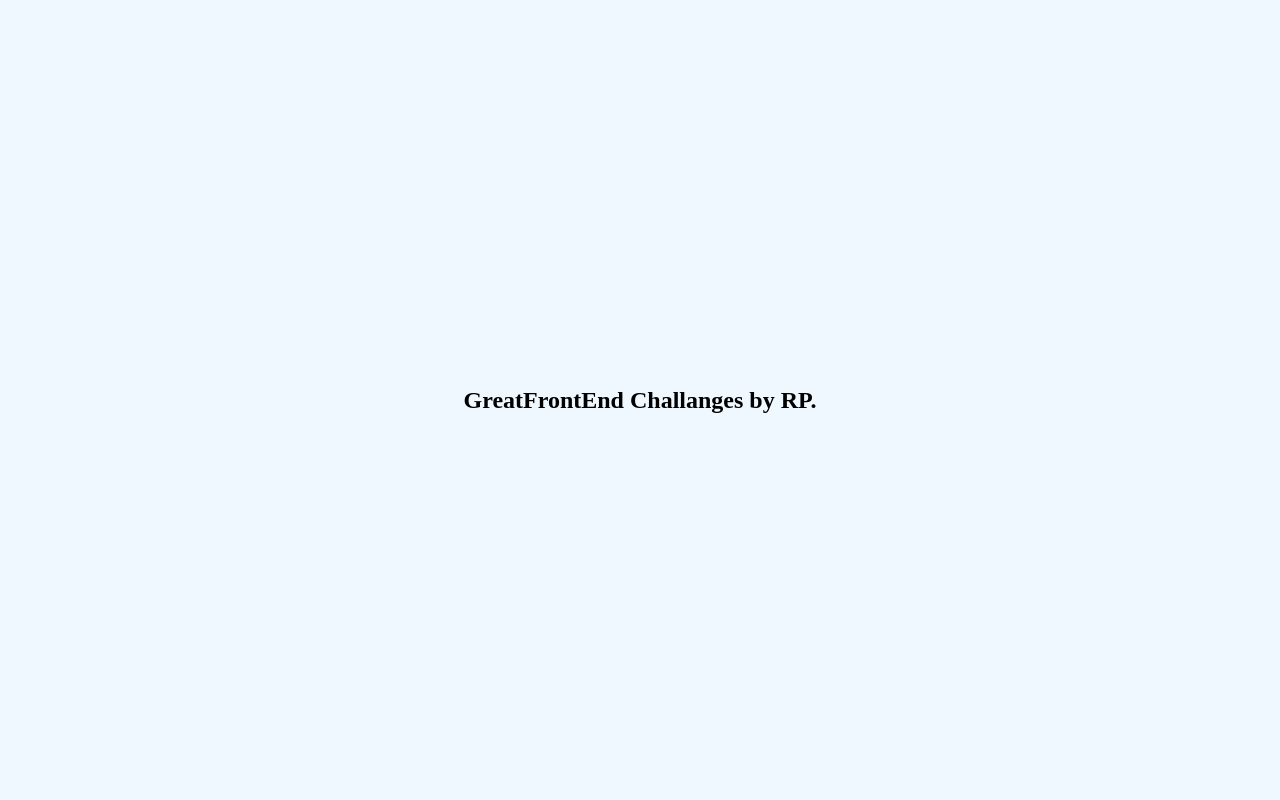
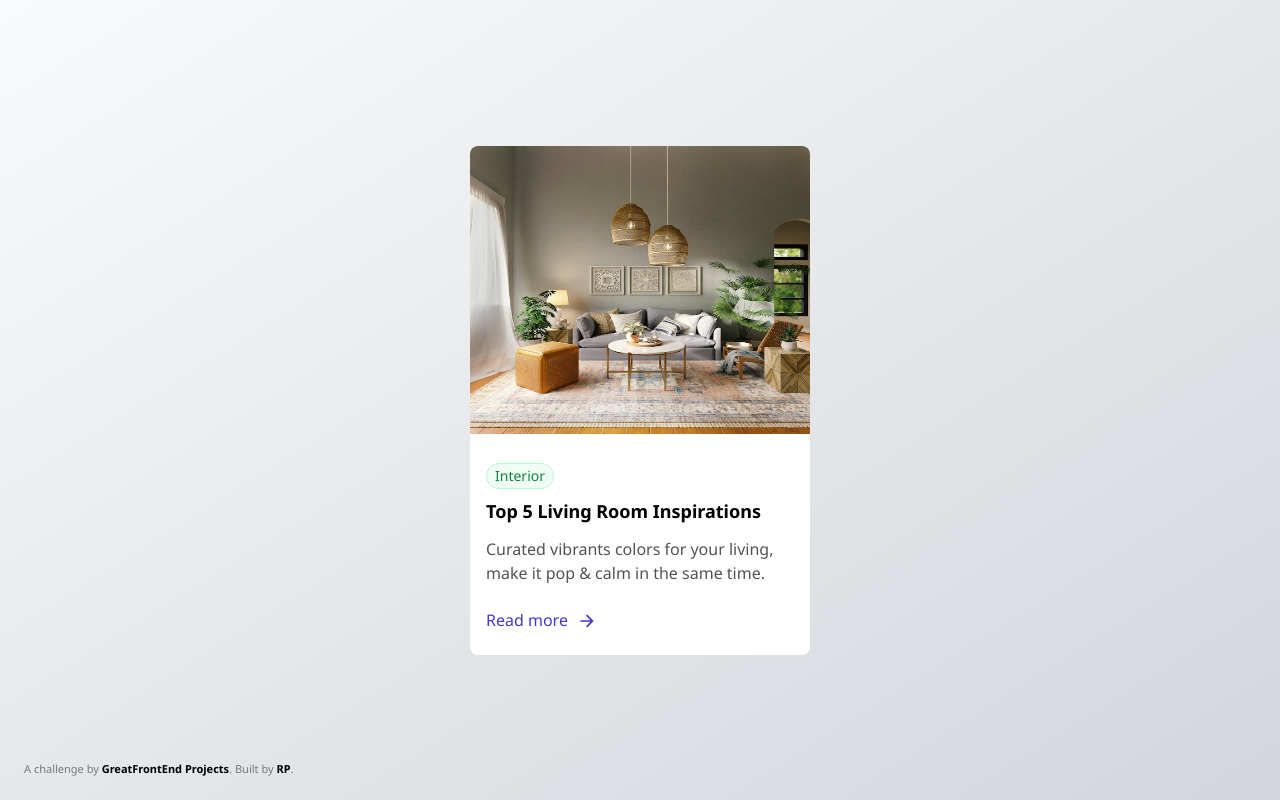
Before and after one commit to dev-rajapandi/great-fe-projects, a plain HTML site: page index.html in a window 1280 px wide. Drawn offline with Linux system fonts and the light colour scheme.

Commit message:
Blog Card done

```diff
--- /dev/null
+++ b/css/style.css
@@ -0,0 +1,129 @@
+*,
+::before,
+::after {
+  box-sizing: border-box;
+  padding: 0;
+  margin: 0;
+}
+
+:root {
+  --bg-primary: #fff;
+
+  --text-secondary: #525252;
+
+  --text-brand: #4338ca;
+
+  --bg-success: #f0fdf4;
+  --text-success: #15803d;
+  --border-success: #bbf7d0;
+
+  --br: 8px
+}
+
+.flex-col {
+  display: flex;
+  flex-direction: column;
+}
+
+a,
+a:visited,
+a:active {
+  color: var(--text-brand);
+  text-decoration: none;
+}
+
+body {
+  margin: 0;
+  font-family: "Noto Sans", system-ui, -apple-system, BlinkMacSystemFont,
+    "Segoe UI", Roboto, Oxygen, Ubuntu, Cantarell, "Open Sans", "Helvetica Neue",
+    sans-serif;
+  min-height: 100vh;
+
+  -webkit-font-smoothing: antialiased;
+  -moz-osx-font-smoothing: grayscale;
+  text-rendering: optimizeLegibility;
+
+
+  justify-content: center;
+  align-items: center;
+  max-width: 1800px;
+  min-height: 100dvh;
+  margin: 0 auto;
+  background-image: linear-gradient(to right bottom, #f9fafb, #d2d6db);
+}
+
+
+
+.credits {
+  color: #777;
+  position: fixed;
+  bottom: 24px;
+  left: 24px;
+  font-size: 11px;
+  text-align: center;
+}
+
+.credits a {
+  color: #000;
+  font-weight: bold;
+}
+
+#blog-container {
+  width: min(340px, 94%);
+  border-radius: var(--br);
+  background-color: var(--bg-primary);
+
+  &>img {
+    width: 100%;
+    height: 288px;
+    border-radius: var(--br) var(--br) 0 0;
+  }
+
+  & #content {
+    gap: 12px;
+    padding: 24px 16px;
+
+    & #header {
+      gap: 8px;
+
+      & span {
+        width: min-content;
+        color: var(--text-success);
+        background-color: var(--bg-success);
+        border: 1px solid var(--border-success);
+        border-radius: 9999px;
+        padding: 2px 8px;
+        font-size: 14px;
+        line-height: 20px;
+      }
+
+      & h6 {
+        font-size: 18px;
+        line-height: 28px;
+      }
+    }
+
+    & #details {
+      gap: 24px;
+      color: var(--text-secondary);
+
+      & p {
+        --line-height: 24px;
+        line-height: var(--line-height);
+        max-height: calc(var(--line-height)*4);
+        overflow: hidden;
+        font-size: 16px;
+      }
+
+      & a {
+        width: fit-content;
+
+        & svg {
+          vertical-align: middle;
+          margin-left: 8px;
+        }
+      }
+
+    }
+  }
+}
--- a/index.html
+++ b/index.html
@@ -1,14 +1,64 @@
 <!DOCTYPE html>
 <html lang="en">
+  <!-- [Delete this comment] This file is the main file for the challenge. For the most part, you should be editing this file. -->
   <head>
-    <meta charset="UTF-8" />
-    <meta name="viewport" content="width=device-width, initial-scale=1.0" />
-    <link rel="stylesheet" href="/base.css" />
-    <title>RP | GreatFE Challanges</title>
+    <meta charset="utf-8" />
+    <meta name="viewport" content="width=device-width, initial-scale=1" />
+    <title>Blog Card | GreatFrontEnd Projects</title>
+    <link rel="preconnect" href="https://fonts.googleapis.com" />
+    <link rel="preconnect" href="https://fonts.gstatic.com" crossorigin />
+    <link
+      href="https://fonts.googleapis.com/css2?family=Noto+Sans:ital,wght@0,100..900;1,100..900&display=swap"
+      rel="stylesheet"
+    />
+    <link rel="stylesheet" href="css/style.css" />
+
+    <link rel="icon" href="img/favicon.ico" sizes="any" />
   </head>
-  <body>
-    <main>
-      <h2>GreatFrontEnd Challanges by RP.</h2>
-    </main>
+  <body class="flex-col">
+    <article id="blog-container">
+      <img
+        src="img/spacejoy.jpg"
+        alt="Spacejoy picture with furniture and decorations"
+      />
+      <section id="content" class="flex-col">
+        <div id="header" class="flex-col">
+          <span>Interior</span>
+          <h6>Top 5 Living Room Inspirations</h6>
+        </div>
+        <div id="details" class="flex-col">
+          <p>
+            Curated vibrants colors for your living, make it pop & calm in the
+            same time.
+          </p>
+          <a href="#" role="button"
+            >Read more
+            <svg
+              width="14"
+              height="14"
+              viewBox="0 0 14 14"
+              fill="none"
+              xmlns="http://www.w3.org/2000/svg"
+            >
+              <path
+                d="M10.4764 6.16658L6.00637 1.69657L7.18487 0.518066L13.6667 6.99992L7.18487 13.4817L6.00637 12.3032L10.4764 7.83325H0.333374V6.16658H10.4764Z"
+                fill="#4338CA"
+              />
+            </svg>
+          </a>
+        </div>
+      </section>
+    </article>
+    <div class="credits" data-gfe-screenshot-exclude="true">
+      A challenge by
+      <a
+        href="https://www.greatfrontend.com/projects?ref=challenges"
+        target="_blank"
+        >GreatFrontEnd Projects</a
+      >. Built by
+      <a href="https://www.greatfrontend.com/projects/u/errp" target="_blank"
+        >RP</a
+      >.
+    </div>
   </body>
 </html>
```
Also changed, not shown: img/favicon.ico (added), img/spacejoy.jpg (added).
